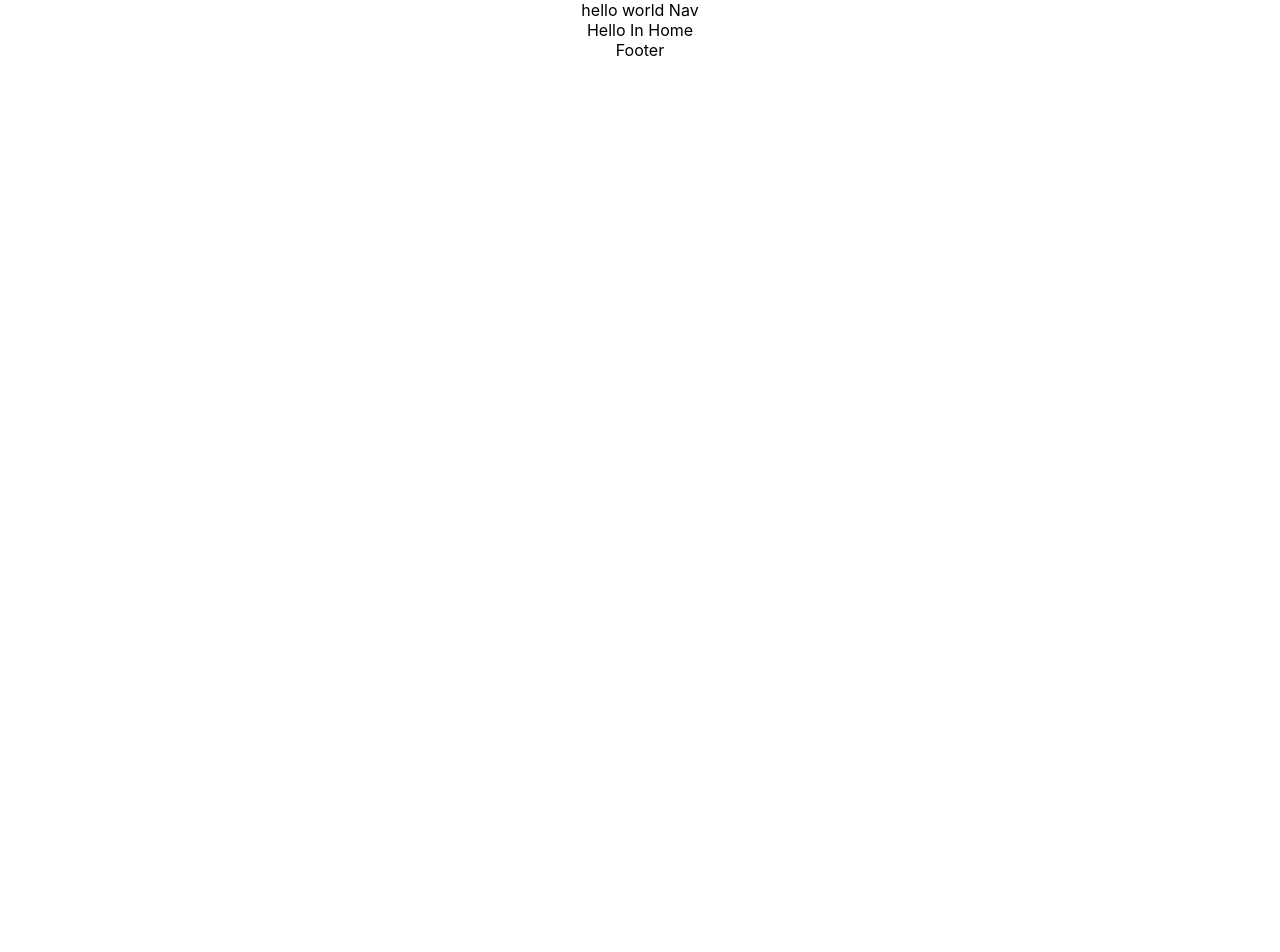
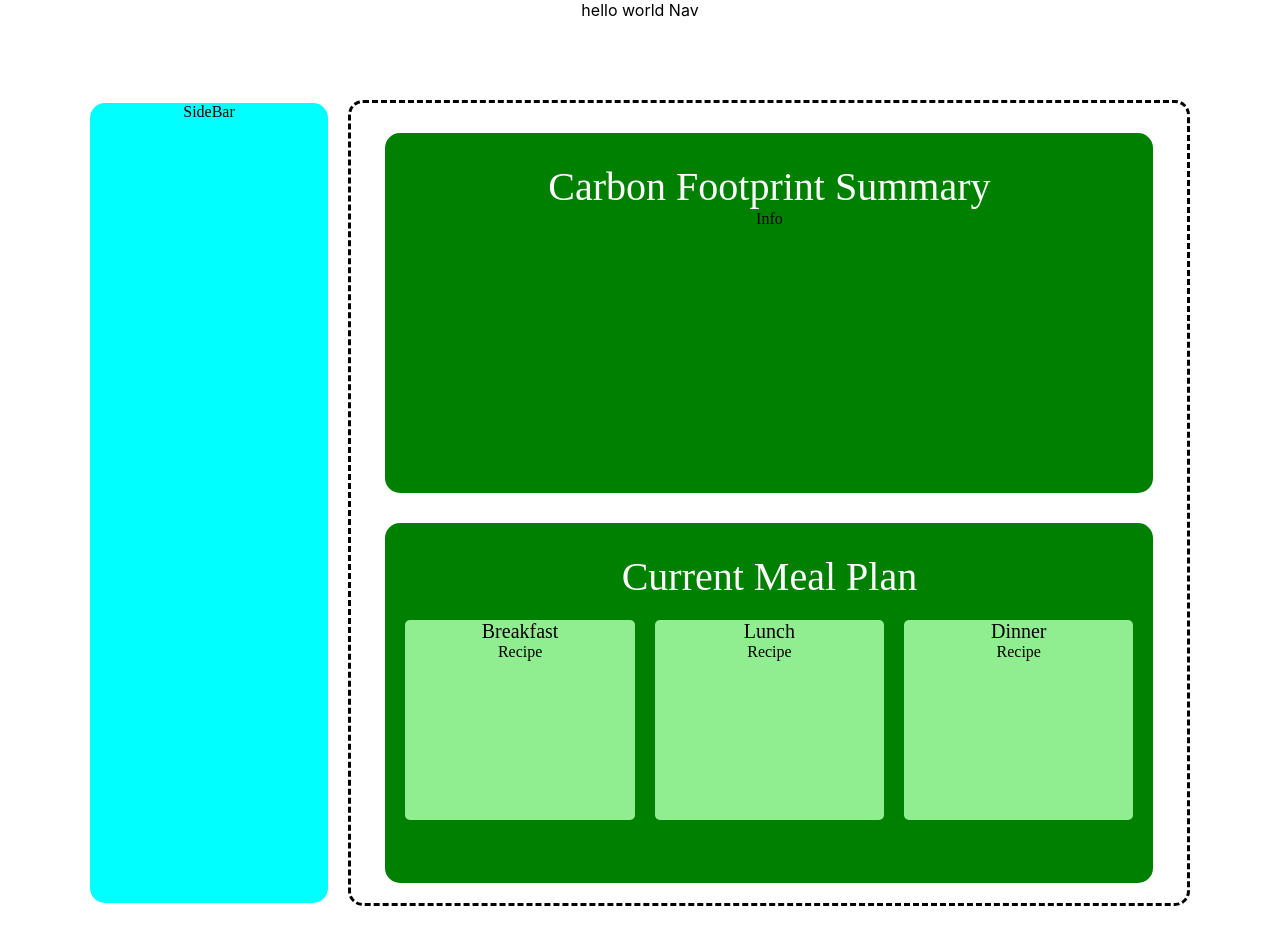
Before and after one commit to junaama/hackprince, a React (Create React App) app: page /dashboard in a window 1280 px wide. Shown: the top 952 px of the page. Before the commit the page ends 800 px from the top, so only its background shows below. Built offline with nearby package versions, Linux system fonts and the light colour scheme.

Commit message:
wrote code for dashboard, home and recipe pages

```diff
--- a/src/App.js
+++ b/src/App.js
@@ -1,6 +1,7 @@
 import './App.css';
 import Home from './components/Home/Home';
 import Dashboard from './components/Dashboard/Dashboard'
+import Recipe from './components/Recipe/Recipe'
 import Register from './components/UserAuth/Register'
 import Login from './components/UserAuth/Login'
 import {Route,Switch} from 'react-router'
@@ -12,6 +13,7 @@ function App() {
       <Switch>
         <Route exact path="/" component={Home}/>
         <Route path="/dashboard" component={Dashboard}/>
+        <Route path="/recipe" component={Recipe}/>
       </Switch>
       Footer
     </div>
--- a/src/components/Dashboard/Dashboard.jsx
+++ b/src/components/Dashboard/Dashboard.jsx
@@ -1,10 +1,46 @@
 import React from 'react';
+import './dashboard.css'
 
 const Dashboard = () => {
 
     return (
-        <div>
-            Hello In Home
+        <div className="bodyDash">
+            <div className="left">
+                <div span="sidebar">
+                    SideBar
+                </div>
+            </div>
+            <div className="right">
+                <div className="carbonSummary">
+                    <div className="Header">Carbon Footprint Summary</div>
+                    <div className="carbonInfo">
+                        Info
+                    </div>
+                </div>
+                <div className="mealPlan">
+                    <div className="Header">Current Meal Plan</div>
+                    <div className="calendar">
+                        <div className="breakfast">
+                            <div class="mealHeader">
+                                Breakfast
+                            </div>
+                            Recipe
+                        </div>
+                        <div className="lunch">
+                            <div className="mealHeader">
+                                Lunch
+                            </div>
+                            Recipe
+                        </div>
+                        <div className="dinner">
+                            <div className="mealHeader">
+                                Dinner
+                            </div>
+                            Recipe
+                        </div>
+                    </div>
+                </div>
+            </div>
         </div>
     )
 }
--- /dev/null
+++ b/src/components/Dashboard/dashboard.css
@@ -0,0 +1,89 @@
+.bodyDash {
+    display: flex;
+    flex-direction: row;
+    margin-top: 10vh;
+    margin-bottom: 10vh;
+    margin-left: 7vw;
+    margin-right: 7vw;
+    align-items: center;
+    font-family: san-serif;
+}
+
+.left {
+    width: 20vw;
+    height: 100vh;
+    background-color: rgb(0, 255, 255);
+    border-radius: 15px;
+}
+
+.right {
+    margin-left: 20px;
+    width: 70vw;
+    height: 100vh;
+    border-style: dashed;
+    border-radius: 15px;
+    display: flex;
+    flex-direction: column;
+    align-items: center;
+}
+
+.Header {
+    margin-top: 30px;
+    font-size: 40px;
+    color: white;
+}
+
+.carbonSummary {
+    margin-top: 30px;
+    background-color: green;
+    width: 60vw;
+    height: 45vh;
+    border-radius: 15px;
+}
+
+.mealPlan {
+    margin-top: 30px;
+    background-color: green;
+    width: 60vw;
+    height: 45vh;
+    border-radius: 15px;
+}
+
+.calendar {
+    display: flex;
+    flex-direction: row;
+    align-items: center;
+}
+
+.breakfast {
+    margin-top: 20px;
+    margin-left: 20px;
+    margin-right: 20px;
+    width: 18vw;
+    height: 25vh;
+    background-color:lightgreen;
+    border-radius: 5px;
+}
+
+.lunch {
+    margin-top: 20px;
+    margin-right: 20px;
+    width: 18vw;
+    height: 25vh;
+    background-color: lightgreen;
+    border-radius: 5px;
+}
+
+.dinner {
+    margin-top: 20px;
+    margin-right: 20px;
+    width: 18vw;
+    height: 25vh;
+    background-color: lightgreen;
+    border-radius: 5px;
+}
+
+
+.mealHeader {
+    font-size: 20px;
+}
--- a/src/components/Home/Home.jsx
+++ b/src/components/Home/Home.jsx
@@ -1,11 +1,42 @@
 import React from 'react';
 import './home.css'
+
 const Home = () => {
 
     return (
-        <div>
-            Hello In Home
+        <div className="bodyHome">
+            <div className="Title">
+                <span className="header">
+                    Our Name
+                </span>
+            </div>
+            <div className="about">
+                <div className="text">
+                    <span className="headingText">
+                        About
+                    </span>
+                    <div className="information">
+                        <div className="infoText">
+                            Simply cutting out a little bit of meat from your diet can have a substantial impact on the environment and the world. An animal consumes about 6 times more protein than the amount of protein that we consume by eating it. If we as a society collectively opt for a more plant-based diet, there will be more food for everyone around the world to eat.
+                        </div>
+                        <div className="infoText">
+                            Livestock itself also has a significantly negative impact on the environment. Not only does raising livestock take up the majority of previously forested areas in South America, but vast amounts of land are taken up to grow animal feed. Growing this feed also requires a substantial amount of water, with 27% of water used by humans going towards growing animal feed. The waste from farm animals is also 50 times greater than the waste from the population of the United States, leading to water pollution and contamination. Furthermore, the process of raising livestock and putting meat in the store makes up 15% of all emissions produced by humans.
+                        </div>
+                        <div className="infoText">
+                             We’re not saying you need to, or should, cut out meat from your diet entirely. We just encourage you to be conscious of how much meat you eat. Doing this can truly make a difference in the world. If we collectively reduce the meat in our diet, we can reduce carbon emissions, preserve our ever-depleting water resources, and open up land for natural ecosystems.
+                        </div>
+                        <div className="infoText">
+                            Our app makes going more plant-based easy. Maybe you’ve considered reducing meat in your diet, but you were afraid it would be more expensive, you wouldn’t get the proper nutrients, you wouldn’t have enough time, or the meals just wouldn’t taste good. Our app will bring you customized weekly meal plans based on your needs: how much you want to reduce your meat consumption by, your budget, your nutrition, and your time. Helping the environment has never been easier.
+                        </div>
+                        <div className="Source">
+                            Source: The Game Changers Documentary
+                        </div>
+                    </div>
+                </div>
+                <button class="signUp"><strong>Sign Up</strong></button>
+            </div>
         </div>
+
     )
 }
 
--- a/src/components/Home/home.css
+++ b/src/components/Home/home.css
@@ -0,0 +1,59 @@
+.bodyHome {
+    margin-top: 10vh;
+    margin-bottom: 10vh;
+    margin-left: 7vw;
+    margin-right: 7vw;
+    align-items: center;
+    font-family: san-serif;
+}
+
+.Title {
+    width: fill-container;
+    background-color: blue;
+    border-radius: 10px;
+}
+
+.text {
+    background-color: rgb(0, 225, 255);
+    border-radius: 10px;
+}
+
+.header{
+    font-size: 75px;
+    color: white;
+}
+
+.headingText{
+    font-size: 75px;
+}
+
+.about {
+    margin-top: 40px;
+}
+
+.information {
+    margin-top: 30px;
+}
+
+.infoText {
+    margin-top: 20px;
+    font-size: 25px;
+    text-align: justify;
+}
+
+.Source {
+    align-items: right;
+    margin-top: 10px;
+}
+
+.signUp {
+    margin-top: 20px;
+    background-color:blue ;
+    padding-top: 10px;
+    padding-bottom: 10px;
+    padding-right: 30px;
+    padding-left: 30px;
+    color: white;
+    font-size: 1.25rem;
+    border-radius: 4px;
+}
--- /dev/null
+++ b/src/components/Recipe/Recipe.jsx
@@ -0,0 +1,20 @@
+import React from 'react';
+import './recipe.css'
+
+const Recipe = () => {
+
+    return (
+        <div className="bodyRecipe">
+            <div className="leftRecipe">
+                SideBar
+            </div>
+            <div className="rightRecipe">
+                <div className="recipe">
+                    Recipe
+                </div>
+            </div>
+        </div>
+    )
+}
+
+export default Recipe
--- /dev/null
+++ b/src/components/Recipe/recipe.css
@@ -0,0 +1,34 @@
+.bodyRecipe {
+    display: flex;
+    flex-direction: row;
+    margin-top: 10vh;
+    margin-bottom: 10vh;
+    margin-left: 7vw;
+    margin-right: 7vw;
+    align-items: center;
+    font-family: san-serif;
+}
+
+.leftRecipe {
+    width: 20vw;
+    height: 100vh;
+    background-color: lightgreen;
+    border-radius: 15px;
+}
+
+.rightRecipe {
+    margin-left: 20px;
+    width: 70vw;
+    height: 100vh;
+    border-radius: 15px;
+    display: flex;
+    flex-direction: column;
+    align-items: center;
+}
+
+.recipe {
+    width: 70vw;
+    height: 100vh;
+    border-radius: 10px;
+    border-style: dashed;
+}
```
Also changed, not shown: 1 other file (tests, documents, lock files or other folders).
